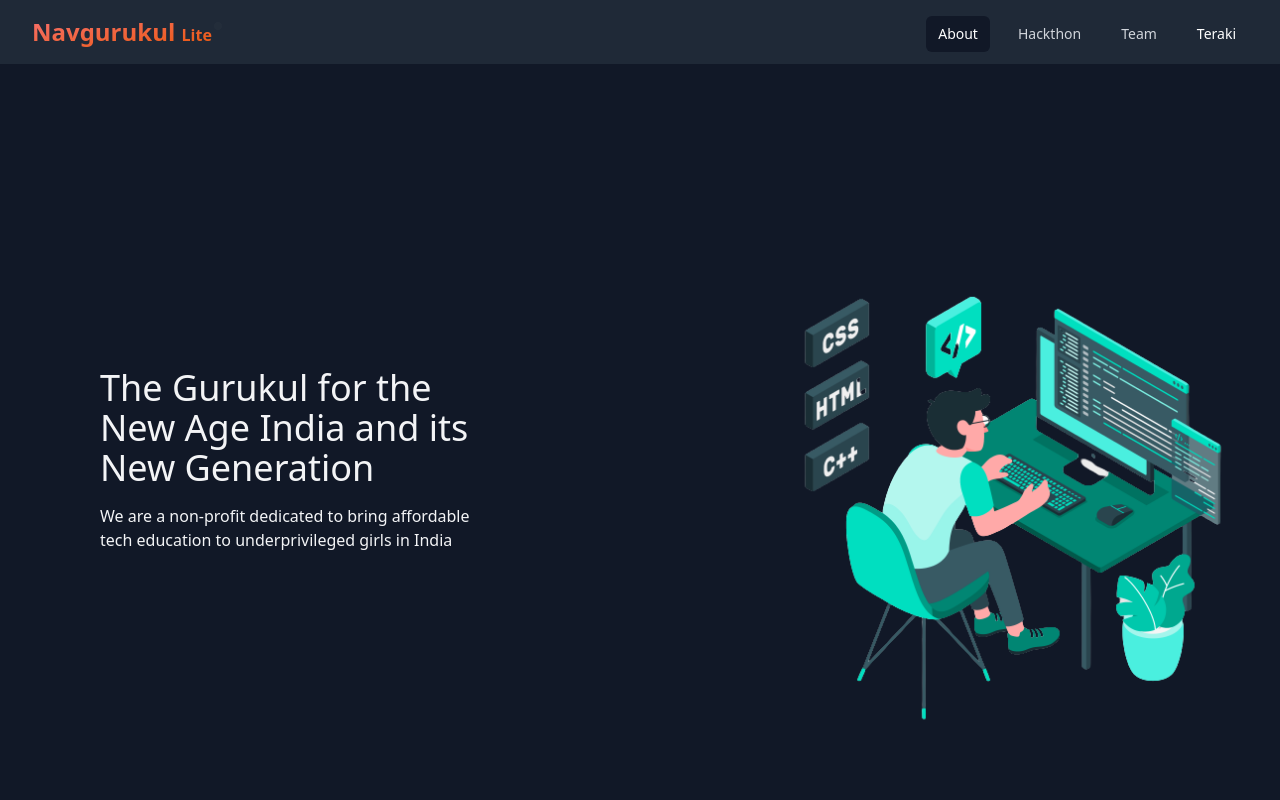
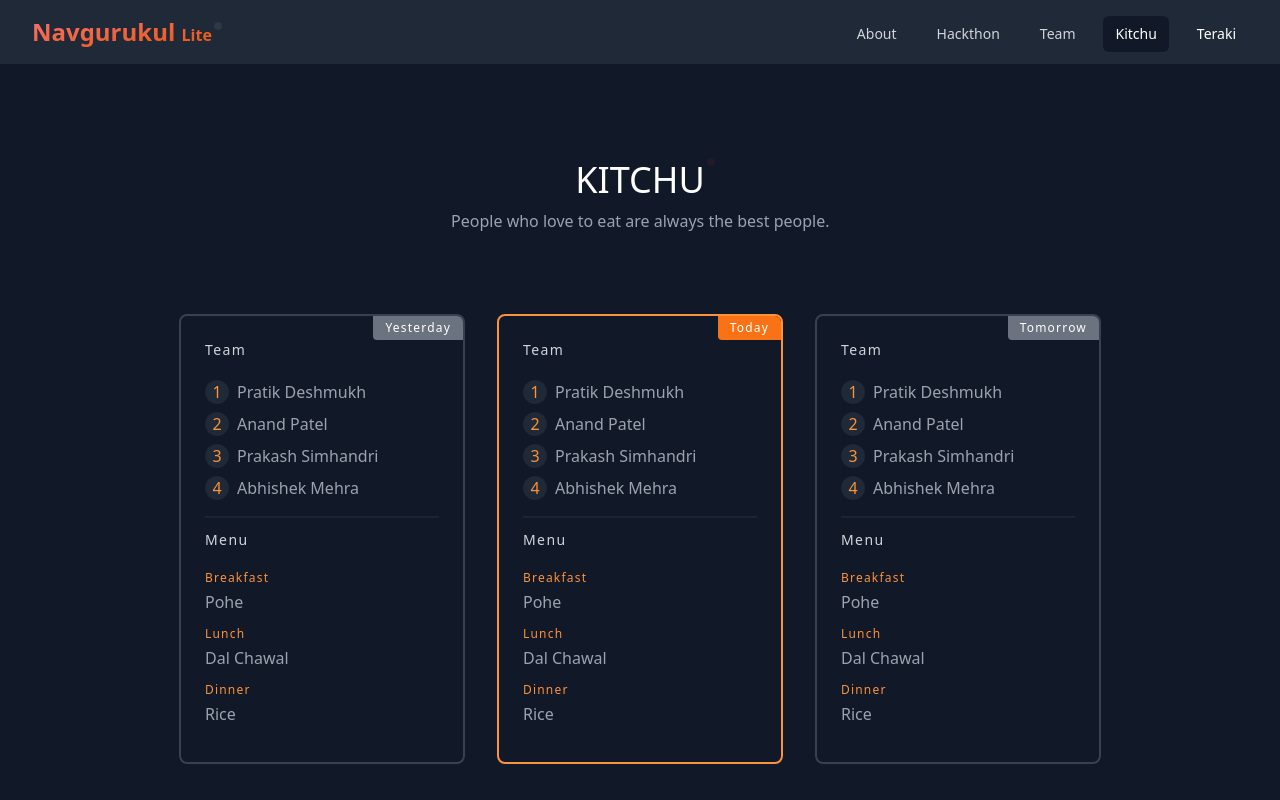
Before and after one commit to navgurukul-lite/cosmos, a React (Create React App) app: page /kitchu in a window 1280 px wide. Before the commit this address led to /about. Shown: the top 800 px of the page. Built offline with nearby package versions, Linux system fonts and the light colour scheme.

Commit message:
kitchu page

```diff
--- a/public/index.html
+++ b/public/index.html
@@ -17,7 +17,7 @@
     <link rel="manifest" href="%PUBLIC_URL%/manifest.json" />
     <title>Navgurukul Lite</title>
   </head>
-  <body>
+  <body class="bg-gray-900">
     <div id="root"></div>
   </body>
 </html>
--- a/src/App.js
+++ b/src/App.js
@@ -1,6 +1,7 @@
 import Team from "./Pages/Team/index";
 import Hackthon from "./Pages/Hackthon/index";
 import About from "./Pages/About/index";
+import Kitchu from "./Pages/Kitchu/index";
 import { BrowserRouter, Routes, Route, Navigate } from "react-router-dom";
 
 function App() {
@@ -10,6 +11,7 @@ function App() {
         <Route exact path="/team" element={<Team />} />
         <Route exact path="/hackthon" element={<Hackthon />} />
         <Route exact path="/about" element={<About />} />
+        <Route exact path="/kitchu" element={<Kitchu />} />
         <Route path="*" element={<Navigate to="/about" replace />} />
       </Routes>
     </BrowserRouter>
--- a/src/Components/Navbar.js
+++ b/src/Components/Navbar.js
@@ -27,6 +27,11 @@ export default function Example() {
       name: "Team",
       href: "/team",
       current: "/team" === pathname ? true : false,
+    },
+    {
+      name: "Kitchu",
+      href: "/kitchu",
+      current: "/kitchu" === pathname ? true : false,
     },
   ];
 
--- /dev/null
+++ b/src/Pages/Kitchu/index.js
@@ -0,0 +1,113 @@
+import React from "react";
+import Navbar from "../../Components/Navbar";
+import Footer from "../../Components/Footer";
+import Hero from "../../Components/Team";
+import Projects from "../../Components/Projects";
+const index = () => {
+  const kitchen_terns = {
+    Yesterday: {
+      team: [
+        "Pratik Deshmukh",
+        "Anand Patel",
+        "Prakash Simhandri",
+        "Abhishek Mehra",
+      ],
+      menu: { breakfast: "Pohe", lunch: "dal chawal", dinner: "Rice" },
+    },
+    Today: {
+      team: [
+        "Pratik Deshmukh",
+        "Anand Patel",
+        "Prakash Simhandri",
+        "Abhishek Mehra",
+      ],
+      menu: { breakfast: "Pohe", lunch: "dal chawal", dinner: "Rice" },
+    },
+    Tomorrow: {
+      team: [
+        "Pratik Deshmukh",
+        "Anand Patel",
+        "Prakash Simhandri",
+        "Abhishek Mehra",
+      ],
+      menu: { breakfast: "Pohe", lunch: "dal chawal", dinner: "Rice" },
+    },
+  };
+  return (
+    <div>
+      <Navbar />
+      <section class="text-gray-400 bg-gray-900 body-font overflow-hidden">
+        <div class="container px-5 py-24 mx-auto">
+          <div class="flex flex-col text-center w-full mb-20">
+            <h1 class="sm:text-4xl text-3xl font-medium title-font mb-2 text-white animate__animated animate__lightSpeedInRight">
+              KITCHU
+              <span class="animate-ping absolute h-1 ml-1 w-1 rounded-full bg-orange-600 opacity-full"></span>
+            </h1>
+            <p class="lg:w-2/3 mx-auto leading-relaxed text-base animate__animated animate__lightSpeedInLeft">
+              People who love to eat are always the best people.
+            </p>
+          </div>
+          <div class="flex flex-wrap justify-center -m-4">
+            {Object.keys(kitchen_terns).map((item, index) => {
+              return (
+                <div class="p-4 xl:w-1/4 md:w-1/2 w-full animate__animated animate__lightSpeedInLeft">
+                  <div
+                    class={
+                      "h-full p-6 rounded-lg border-2  flex flex-col relative overflow-hidden " +
+                      (item == "Today"
+                        ? "border-orange-400"
+                        : "border-gray-700")
+                    }
+                  >
+                    <span
+                      class={
+                        " text-white px-3 py-1 tracking-widest text-xs absolute right-0 top-0 rounded-bl " +
+                        (item == "Today" ? "bg-orange-500" : "bg-gray-500")
+                      }
+                    >
+                      {item}
+                    </span>
+                    <h2 class="text-sm tracking-widest text-gray-300 title-font mb-5 font-medium">
+                      Team
+                    </h2>
+                    {kitchen_terns[item].team.map((item, index) => {
+                      return (
+                        <p class="flex items-center text-gray-400 mb-2 capitalize">
+                          <span class="w-4 h-4 mr-2 inline-flex items-center justify-center bg-gray-800 text-orange-400 rounded-full p-3 flex-shrink-0">
+                            {index + 1}
+                          </span>
+                          {item}
+                        </p>
+                      );
+                    })}
+                    <div className="border-b-2 border-gray-800 border-opacity-75 mt-2"></div>
+                    <h2 class="text-sm tracking-widest mt-3 text-gray-300 title-font mb-5 font-medium">
+                      Menu
+                    </h2>
+                    {Object.keys(kitchen_terns[item].menu).map(
+                      (i, index) => {
+                        return (
+                          <>
+                            <h2 class="tracking-widest text-xs title-font font-medium capitalize text-orange-400 mb-1">
+                              {i}
+                            </h2>
+                            <h1 class="title-font text-xlg font-medium text-gray-400 mb-3 capitalize">
+                              {kitchen_terns[item].menu[i]}
+                            </h1>
+                          </>
+                        );
+                      }
+                    )}
+                  </div>
+                </div>
+              );
+            })}
+          </div>
+        </div>
+      </section>
+      <Footer />
+    </div>
+  );
+};
+
+export default index;
```
